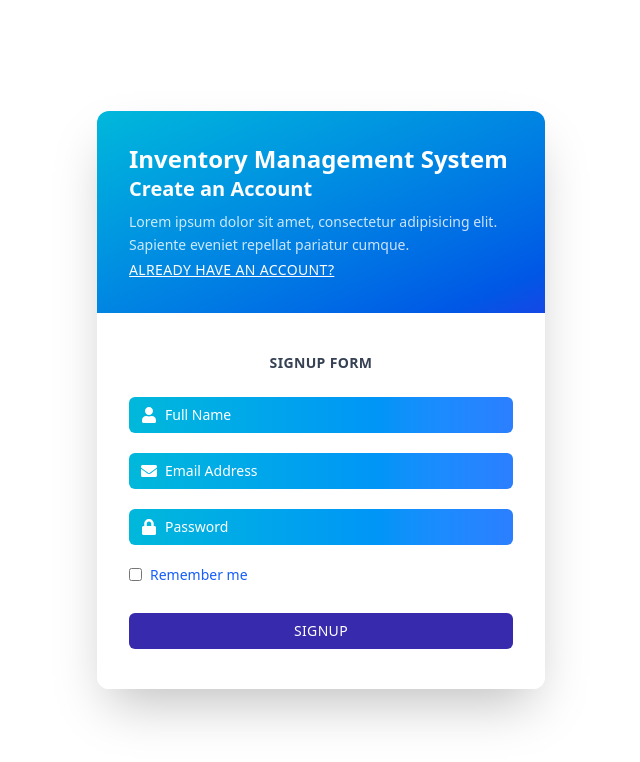
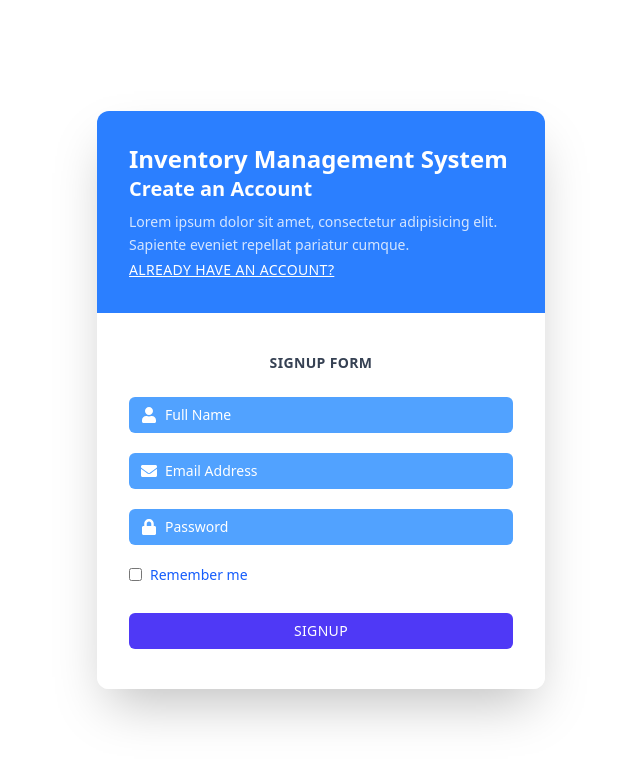
Before and after one commit to TannuSaini488/inventoryManagement, a React (Vite) app in the folder frontend/: page /auth/signup in a window 1280 px wide. Shown: the top 762 px of the page, without its empty margins (319-959 px from the left). Built offline with nearby package versions, Linux system fonts and the light colour scheme.

Commit message:
final setup

```diff
--- a/frontend/src/screens/login/LoginScreen.jsx
+++ b/frontend/src/screens/login/LoginScreen.jsx
@@ -46,7 +46,7 @@ function LoginScreen() {
     <div className="min-h-screen bg-gradient-to-br flex items-center justify-center px-4">
       <div className="bg-white rounded-xl overflow-hidden shadow-2xl w-full max-w-md">
         {/* Top Welcome Section */}
-        <div className="bg-gradient-to-br from-cyan-500 to-blue-700 p-8 text-white relative">
+        <div className="bg-gradient-to-br bg-blue-500 p-8 text-white relative">
           <h2 className="text-2xl font-bold">Welcome,</h2>
           <h3 className="text-xl font-semibold mb-2">Inventory Management System</h3>
           <p className="text-sm opacity-80 leading-relaxed">
@@ -66,7 +66,7 @@ function LoginScreen() {
 
           <form className="space-y-5" onSubmit={handleSignIn}>
             {/* Email Input */}
-            <div className="flex items-center bg-gradient-to-r from-cyan-500 to-blue-500 rounded-md px-3 py-2 text-white">
+            <div className="flex items-center bg-gradient-to-r bg-blue-400 rounded-md px-3 py-2 text-white">
               <FaUser className="mr-2" />
               <input
                 type="email"
@@ -79,7 +79,7 @@ function LoginScreen() {
             </div>
 
             {/* Password Input */}
-            <div className="flex items-center bg-gradient-to-r from-cyan-500 to-blue-500 rounded-md px-3 py-2 text-white">
+            <div className="flex items-center bg-gradient-to-r bg-blue-400 rounded-md px-3 py-2 text-white">
               <FaLock className="mr-2" />
               <input
                 type="password"
@@ -105,7 +105,7 @@ function LoginScreen() {
             {/* Submit Button */}
             <button
               type="submit"
-              className="w-full bg-indigo-800 hover:bg-indigo-900 text-white py-2 rounded-md mt-2 text-sm tracking-wide"
+              className="w-full bg-indigo-600 hover:bg-indigo-900 text-white py-2 rounded-md mt-2 text-sm tracking-wide"
             >
               LOGIN
             </button>
--- a/frontend/src/screens/login/SignupScreen.jsx
+++ b/frontend/src/screens/login/SignupScreen.jsx
@@ -40,7 +40,7 @@ function SignupScreen() {
     <div className="min-h-screen bg-gradient-to-br flex items-center justify-center px-4">
       <div className="bg-white rounded-xl overflow-hidden shadow-2xl w-full max-w-md">
         {/* Top Welcome Section */}
-        <div className="bg-gradient-to-br from-cyan-500 to-blue-700 p-8 text-white relative">
+        <div className="bg-gradient-to-br bg-blue-500 p-8 text-white relative">
           <h2 className="text-2xl font-bold">Inventory Management System</h2>
           <h3 className="text-xl font-semibold mb-2">Create an Account</h3>
           <p className="text-sm opacity-80 leading-relaxed">
@@ -60,7 +60,7 @@ function SignupScreen() {
 
           <form className="space-y-5" onSubmit={handleSignIN}>
             {/* Name Input */}
-            <div className="flex items-center bg-gradient-to-r from-cyan-500 to-blue-500 rounded-md px-3 py-2 text-white">
+            <div className="flex items-center bg-gradient-to-r bg-blue-400 rounded-md px-3 py-2 text-white">
               <FaUser className="mr-2" />
               <input
                 type="text"
@@ -73,7 +73,7 @@ function SignupScreen() {
             </div>
 
             {/* Email Input */}
-            <div className="flex items-center bg-gradient-to-r from-cyan-500 to-blue-500 rounded-md px-3 py-2 text-white">
+            <div className="flex items-center bg-gradient-to-r bg-blue-400 rounded-md px-3 py-2 text-white">
               <FaEnvelope className="mr-2" />
               <input
                 type="email"
@@ -86,7 +86,7 @@ function SignupScreen() {
             </div>
 
             {/* Password Input */}
-            <div className="flex items-center bg-gradient-to-r from-cyan-500 to-blue-500 rounded-md px-3 py-2 text-white">
+            <div className="flex items-center bg-gradient-to-r bg-blue-400 rounded-md px-3 py-2 text-white">
               <FaLock className="mr-2" />
               <input
                 type="password"
@@ -113,7 +113,7 @@ function SignupScreen() {
             {/* Signup Button */}
             <button
               type="submit"
-              className="w-full bg-indigo-800 hover:bg-indigo-900 text-white py-2 rounded-md mt-2 text-sm tracking-wide"
+              className="w-full bg-indigo-600 hover:bg-indigo-900 text-white py-2 rounded-md mt-2 text-sm tracking-wide"
             >
               SIGNUP
             </button>
```
